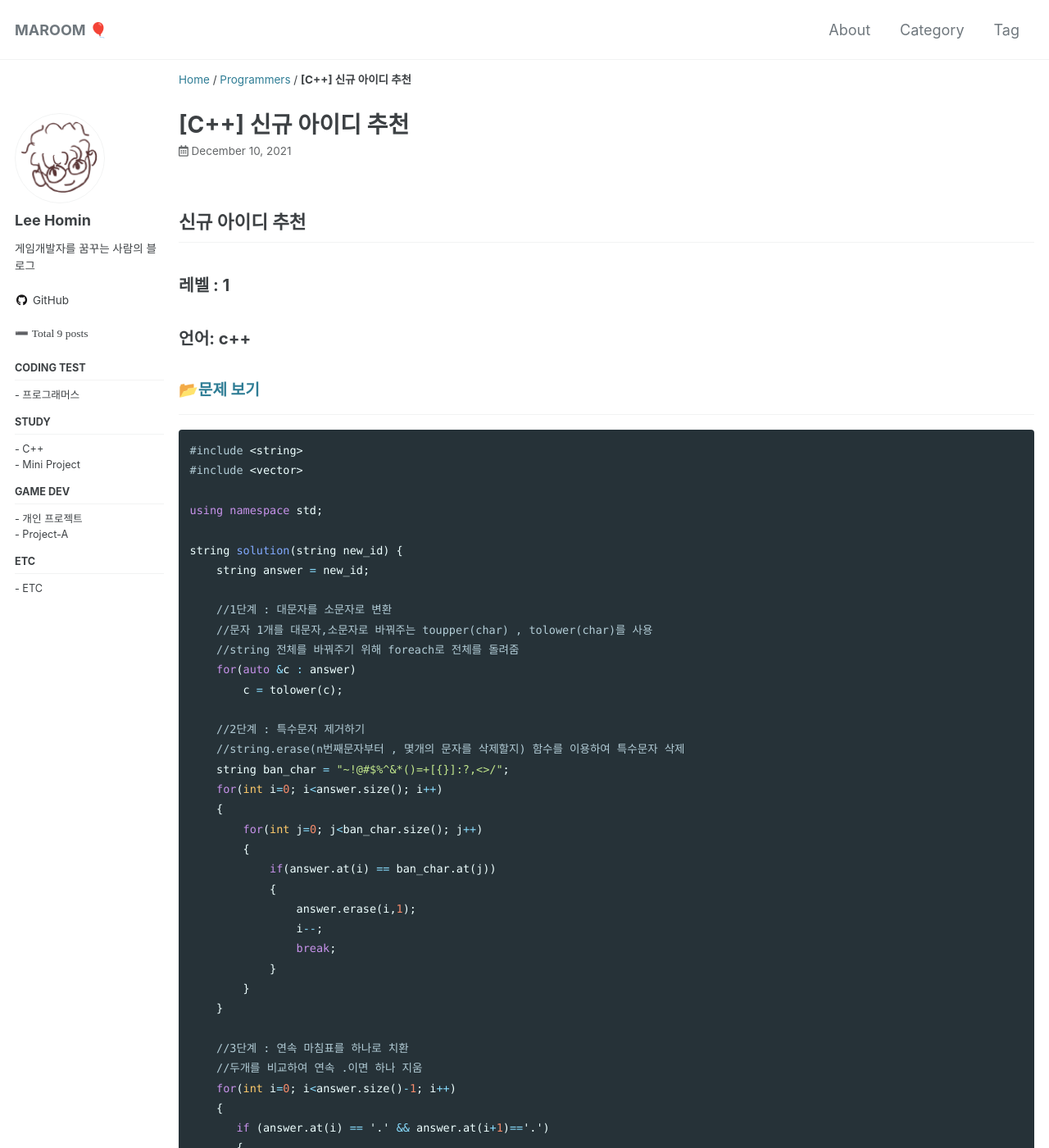
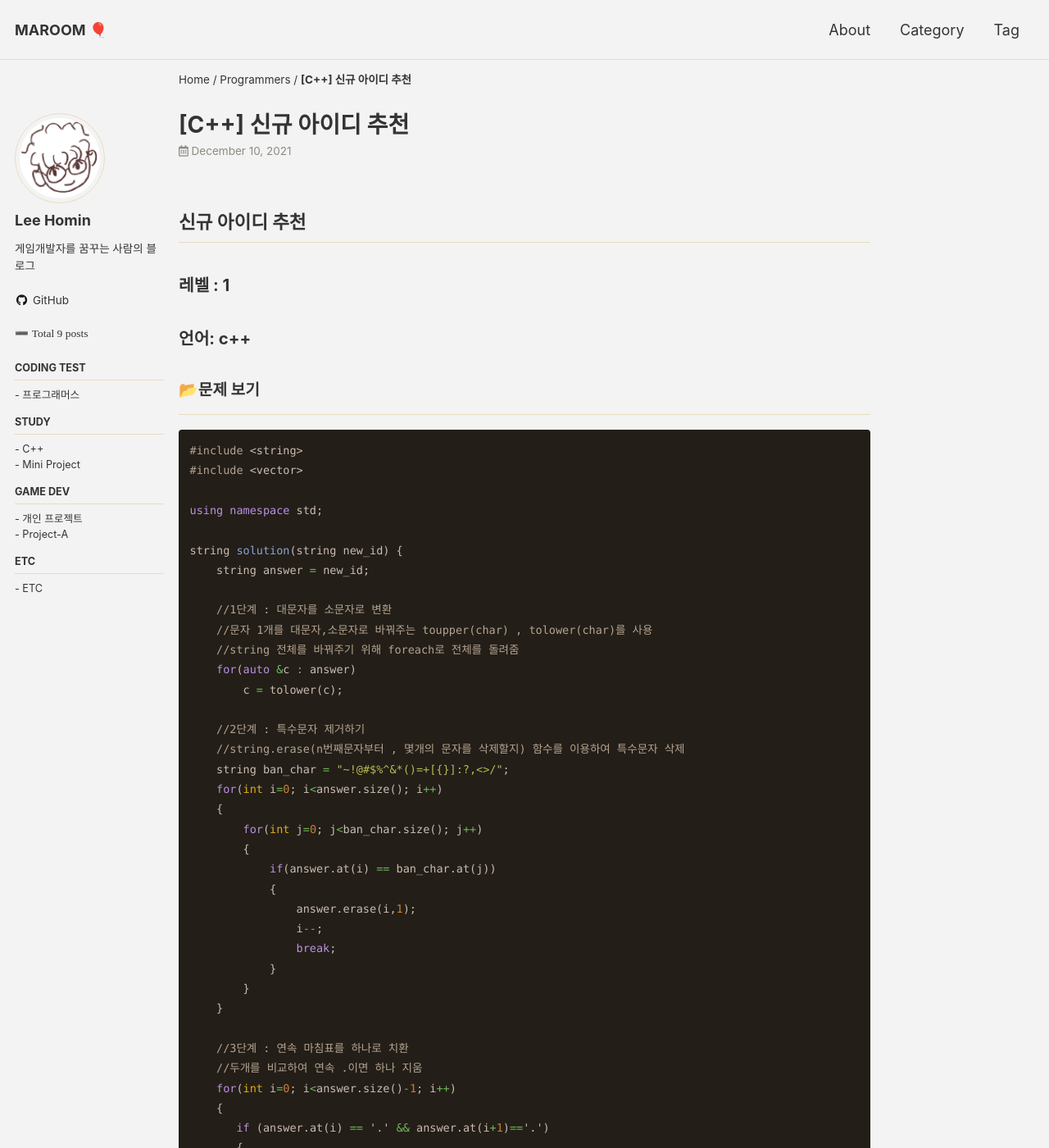
Before and after one commit to Squidward79/Squidward79.github.io, a Jekyll site: the page built from _posts/Programmers/2021-12-10-programmers_lv1_02.md, in a window 1280 px wide and 1400 px high. Shown: the whole window at 82% size. Built offline with Jekyll 4.4.1, drawn with Linux system fonts in a browser that asks for light colours; cached includes are drawn as plain includes.

Commit message:
설정 수정

```diff
--- a/_config.yml
+++ b/_config.yml
@@ -12,7 +12,7 @@
 
 # theme                  : "minimal-mistakes-jekyll"
 # remote_theme           : "mmistakes/minimal-mistakes"
-minimal_mistakes_skin    :   "default" #, "air", "aqua", "contrast", "dark", "dirt", "neon", "mint", "plum", "sunrise"
+minimal_mistakes_skin    :  "dirt"  # "default" , "air", "aqua", "contrast", "dark", "dirt", "neon", "mint", "plum", "sunrise"
 
 # Site Settings
 locale                   : "en-US"
--- a/_layouts/single.html
+++ b/_layouts/single.html
@@ -1,6 +1,6 @@
 ---
 layout: default
-classes: wide <!-- 넓은 화면사이즈로 이용-->
+<!-- classes: wide 넓은 화면사이즈로 이용 -->
 ---
 
 {% if page.header.overlay_color or page.header.overlay_image or page.header.image %}
--- a/_sass/minimal-mistakes/_variables.scss
+++ b/_sass/minimal-mistakes/_variables.scss
@@ -146,7 +146,7 @@ $base0f: #ff5370 !default;
 
 $small: 600px !default;
 $medium: 768px !default;
-$medium-wide: 800px !default;
+$medium-wide: 900px !default;
 $large: 1024px !default;
 $x-large: 1280px !default;
 $max-width: $x-large !default;
```
